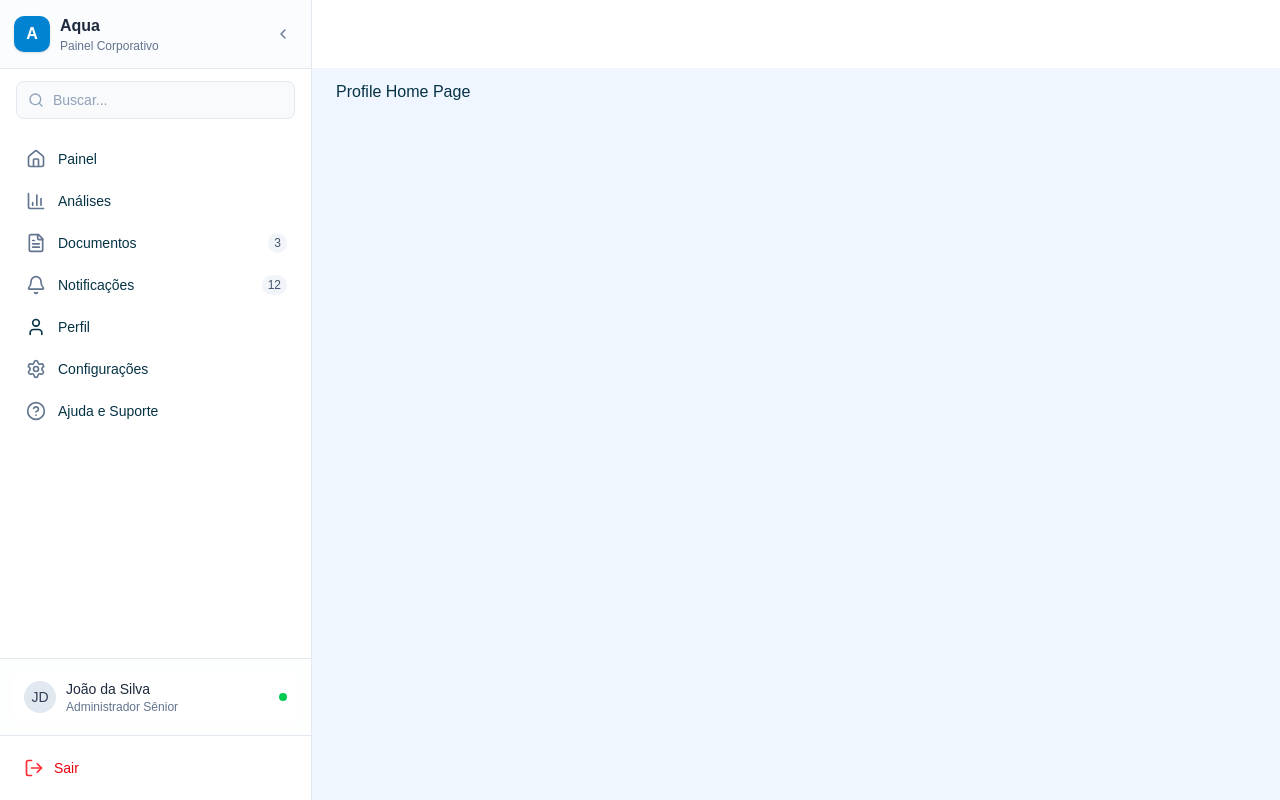
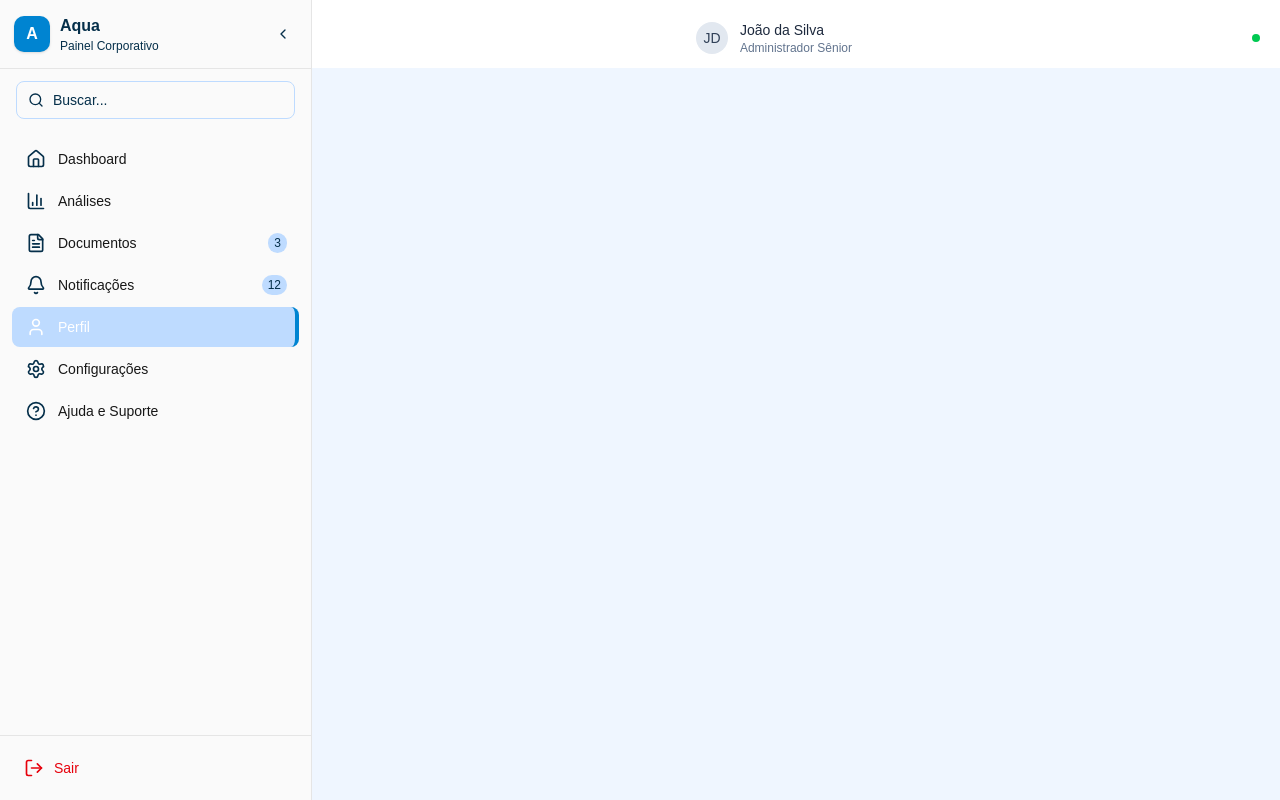
Before and after one commit to tcc-aqua/aqua, a Next.js app in the folder dashboard/: page /profile in a window 1280 px wide. Built offline with nearby package versions, Linux system fonts and the light colour scheme.

Commit message:
feat/HeaderSidebar

```diff
--- a/dashboard/src/app/dashboard/page.jsx
+++ /dev/null
@@ -1,6 +0,0 @@
-
-
-
-export default function Dashboard() {
-  return <div >Dashboard Home Page</div>;
-}
--- a/dashboard/src/app/layout.jsx
+++ b/dashboard/src/app/layout.jsx
@@ -17,7 +17,7 @@ const geistMono = Geist_Mono({
 });
 
 export const metadata = {
-  title: "Create Next App",
+  title: "AQUA",
   description: "Generated by create next app",
 };
 
@@ -37,15 +37,11 @@ export default function RootLayout({ children }) {
 
           <div className="flex min-h-screen">
 
-            <div className="fixed left-0 top-0 h-screen w-64 z-200 ">
-              <Sidebar />
-            </div>
-
 
             <div className="flex-1 ml-64 p-20">
-              <PageTransitionWrapper>
+
                 {children}
-              </PageTransitionWrapper>
+
             </div>
           </div>
 
--- a/dashboard/src/app/profile/page.jsx
+++ b/dashboard/src/app/profile/page.jsx
@@ -1,6 +1,9 @@
-
+import { Sidebar } from "@/components/modern-side-bar";
 
 
 export default function Profile() {
-  return <div>Profile Home Page</div>;
+  return (
+  <div className="fixed left-0 top-0 h-screen w-64 z-50">
+        <Sidebar />
+      </div>)
 }
--- a/dashboard/src/components/Inputs/ConfirmChanges.jsx
+++ b/dashboard/src/components/Inputs/ConfirmChanges.jsx
@@ -18,7 +18,7 @@ export default function ConfirmChanges() {
 
   const handleConfirm = () => {
     setOpen(false)
-    toast.success("Alterações salvas com sucesso!") // popup do sonner
+    toast.success("Alterações salvas com sucesso!")
   }
 
   return (
--- a/dashboard/src/components/Layout/Header/page.jsx
+++ b/dashboard/src/components/Layout/Header/page.jsx
@@ -1,9 +1,35 @@
+'use client';
 
+import { useIsMobile } from '@/hooks/use-mobile';
 
 export default function Header() {
-    return (<>
-    <div className="mx-auto w-full h-17 bg-white fixed z-100">
+  const isMobile = useIsMobile();
 
-    </div>
-    </>);
+  return (
+    <header className="mx-auto w-full h-17 bg-white fixed z-50">
+      <div className={` border-slate-200 ${isMobile ? 'py-3 px-2' : 'p-3'}`}>
+        {!isMobile ? (
+          <div className="flex items-center justify-end space-x-3 p-2 rounded-md bg-white transition-colors duration-200">
+            <div className="w-8 h-8 bg-slate-200 rounded-full flex items-center justify-center">
+              <span className="text-slate-700 font-medium text-sm">JD</span>
+            </div>
+            <div className="min-w-0 mr-100">
+              <p className="text-sm font-medium text-slate-800 truncate">João da Silva</p>
+              <p className="text-xs text-slate-500 truncate">Administrador Sênior</p>
+            </div>
+            <div className="w-2 h-2 bg-green-500 rounded-full" title="Online" />
+          </div>
+        ) : (
+          <div className="flex justify-end">
+            <div className="relative">
+              <div className="w-9 h-9 bg-slate-200 rounded-full flex items-center justify-center">
+                <span className="text-slate-700 font-medium text-sm">JD</span>
+              </div>
+              <div className="absolute -bottom-1 -right-1 w-3 h-3 bg-green-500 rounded-full border-2 border-white" />
+            </div>
+          </div>
+        )}
+      </div>
+    </header>
+  );
 }
--- a/dashboard/src/components/modern-side-bar.jsx
+++ b/dashboard/src/components/modern-side-bar.jsx
@@ -20,7 +20,7 @@ import {
 import { ModeToggle } from './layout/DarkMode/page';
 
 const navigationItems = [
-  { id: "dashboard", name: "Painel", icon: Home, href: "/dashboard" },
+  { id: "dashboard", name: "Dashboard", icon: Home, href: "/dashboard" },
   { id: "analytics", name: "Análises", icon: BarChart3, href: "/analytics" },
   { id: "documents", name: "Documentos", icon: FileText, href: "/documents", badge: "3" },
   { id: "notifications", name: "Notificações", icon: Bell, href: "/notifications", badge: "12" },
@@ -51,22 +51,22 @@ export function Sidebar({ className = "" }) {
     <>
       <button
         onClick={toggleSidebar}
-        className="fixed top-6 left-6 z-50 p-3 rounded-lg bg-white shadow-md border border-slate-100 md:hidden hover:bg-slate-50 transition-all duration-200"
+        className="fixed top-3 left-3 z-50 p-2 rounded-lg bg-white shadow-md border border-border md:hidden hover:bg-muted transition-all duration-200"
         aria-label="Alternar menu lateral"
       >
-        {isOpen ? <X className="h-5 w-5 text-slate-600" /> : <Menu className="h-5 w-5 text-slate-600" />}
+        {isOpen ? <X className="h-5 w-5 text-foreground" /> : <Menu className="h-5 w-5 text-foreground" />}
       </button>
 
       {isOpen && (
         <div
-          className="fixed inset-0 bg-accent backdrop-blur-sm z-30 md:hidden transition-opacity duration-300"
+          className="fixed inset-0 bg-accent/30 backdrop-blur-sm z-30 md:hidden transition-opacity duration-300"
           onClick={toggleSidebar}
         />
       )}
 
       <div
         className={`
-          fixed top-0 left-0 h-screen bg-white border-r border-slate-200 z-999 transition-all duration-300 ease-in-out flex flex-col
+          fixed top-0 left-0 h-screen bg-sidebar border-r border-sidebar-border z-999 transition-all duration-300 ease-in-out flex flex-col
           ${isOpen ? "translate-x-0" : "-translate-x-full"}
           ${isCollapsed ? "w-28" : "w-78"}
           md:translate-x-0 md:static md:z-auto
@@ -74,40 +74,40 @@ export function Sidebar({ className = "" }) {
           ${className}
         `}
       >
-        <div className="flex items-center justify-between p-3.5 border-b border-slate-200 bg-slate-50/60">
+        <div className="flex items-center justify-between p-3.5 border-b border-sidebar-border bg-sidebar/60">
           {!isCollapsed ? (
             <div className="flex items-center space-x-2.5">
               <div className="w-9 h-9 bg-accent rounded-lg flex items-center justify-center shadow-sm">
-                <span className="text-white font-bold text-base">A</span>
+                <span className="text-accent-foreground font-bold text-base">A</span>
               </div>
               <div className="flex flex-col">
-                <span className="font-semibold text-slate-800 text-base">Aqua</span>
-                <span className="text-xs text-slate-500">Painel Corporativo</span>
+                <span className="font-semibold text-muted-foreground text-base">Aqua</span>
+                <span className="text-xs text-muted-foreground">Painel Corporativo</span>
               </div>
             </div>
           ) : (
             <div className="w-9 h-10 bg-accent rounded-lg flex items-center justify-center mx-auto shadow-sm">
-              <span className="text-white font-bold text-base">A</span>
+              <span className="text-accent-foreground font-bold text-base">A</span>
             </div>
           )}
 
           <button
             onClick={toggleCollapse}
-            className="hidden md:flex p-1.5 rounded-md hover:bg-slate-100 transition-all duration-200"
+            className="hidden md:flex p-1.5 rounded-md hover:bg-muted transition-all duration-200"
             aria-label={isCollapsed ? "Expandir menu" : "Colapsar menu"}
           >
-            {isCollapsed ? <ChevronRight className="h-4 w-4 text-slate-500" /> : <ChevronLeft className="h-4 w-4 text-slate-500" />}
+            {isCollapsed ? <ChevronRight className="h-4 w-4 text-muted-foreground" /> : <ChevronLeft className="h-4 w-4 text-muted-foreground" />}
           </button>
         </div>
 
         {!isCollapsed && (
           <div className="px-4 py-3">
             <div className="relative">
-              <Search className="absolute left-3 top-1/2 transform -translate-y-1/2 h-4 w-4 text-slate-400" />
+              <Search className="absolute left-3 top-1/2 transform -translate-y-1/2 h-4 w-4 text-muted-foreground" />
               <input
                 type="text"
                 placeholder="Buscar..."
-                className="w-full pl-9 pr-4 py-2 bg-slate-50 border border-slate-200 rounded-md text-sm placeholder-slate-400 focus:outline-none focus:ring-2 focus:ring-blue-500 focus:border-transparent transition-all duration-200"
+                className="w-full pl-9 pr-4 py-2  border border-border rounded-md text-sm placeholder-muted-foreground focus:outline-none focus:ring-2 focus:ring-primary focus:border-transparent transition-all duration-200"
               />
             </div>
           </div>
@@ -120,97 +120,70 @@ export function Sidebar({ className = "" }) {
               const isActive = pathname === item.href;
 
               return (
-                <li key={item.id} className="relative">
+                <li key={item.id} className="relative group">
                   <Link
                     href={item.href}
-                    className={`w-full flex items-center transition-all duration-200 group text-foreground dark:text-secondary dark:focus:text-accent-foreground hover:scale-99
+                    className={`
+                      w-full flex items-center transition-all duration-200
                       ${isCollapsed ? "justify-center px-2 py-2.5" : "space-x-2.5 px-3 py-2.5"}
-                      ${isActive ? "focus:bg-muted focus:border-r-accent focus:border-r-5 focus:text-accent-foreground" : "hover:text-accent"}
-                      rounded-md text-left`}
+                      rounded-md text-left
+                      ${isActive ? "bg-muted border-r-4 border-accent text-accent-foreground" : "text-sidebar-foreground hover:text-accent"}
+                    `}
                     title={isCollapsed ? item.name : undefined}
                     onClick={() => {
                       if (window.innerWidth < 768) setIsOpen(false);
                     }}
                   >
                     <div className="flex items-center justify-center min-w-[24px]">
-                      <Icon className={`h-5 w-5 ${isActive ? "text-foregraund" : "text-slate-500 group-hover:text-accent "}`} />
+                      <Icon className={`h-5 w-5 ${isActive ? "text-accent-foreground" : "text-muted-foreground group-hover:text-accent"}`} />
                     </div>
 
                     {!isCollapsed && (
-                      <div className="flex items-center justify-between w-full">
+                      <div className="flex items-center justify-between w-full ">
                         <span className={`text-sm ${isActive ? "font-medium" : "font-normal"}`}>{item.name}</span>
                         {item.badge && (
-                          <span className={`px-1.5 py-0.5 text-xs font-medium rounded-full ${isActive ? "bg-blue-100 text-blue-700" : "bg-slate-100 text-slate-600"}`}>
+                          <span className={`px-1.5 py-0.5 text-xs font-medium rounded-full ${isActive ? "bg-primary text-primary-foreground" : "bg-muted text-muted-foreground"}`}>
                             {item.badge}
                           </span>
                         )}
                       </div>
                     )}
                   </Link>
-
-
+{/*
                   {isCollapsed && (
-                    <div className="fixed left-[4.5rem] px-2 py-1 bg-accent text-white text-xs rounded opacity-0 invisible group-hover:opacity-100 group-hover:visible transition-all duration-200 whitespace-nowrap z-50">
+                    <div className="fixed left-[4.5rem] px-2 py-1 bg-accent text-accent-foreground text-xs rounded opacity-0 invisible group-hover:opacity-100 group-hover:visible transition-all duration-200 whitespace-nowrap z-500">
                       {item.name}
                       {item.badge && (
                         <span className="ml-1.5 px-1 py-0.5 bg-accent rounded-full text-[10px]">{item.badge}</span>
                       )}
                       <div className="absolute left-0 top-1/2 transform -translate-y-1/2 -translate-x-1 w-1.5 h-1.5 bg-accent rotate-45" />
                     </div>
-                  )}
+                  )} */}
                 </li>
               );
             })}
           </ul>
         </nav>
 
-        <div className="mt-auto border-t border-slate-200">
-          <div className={`border-b border-slate-200 bg-slate-50/30 ${isCollapsed ? 'py-3 px-2' : 'p-3'}`}>
-            {!isCollapsed ? (
-              <div className="flex items-center px-3 py-2 rounded-md bg-white hover:bg-muted transition-colors duration-200">
-                <div className="w-8 h-8 bg-slate-200 rounded-full flex items-center justify-center">
-                  <span className="text-slate-700 font-medium text-sm">JD</span>
-                </div>
-                <div className="flex-1 min-w-0 ml-2.5">
-                  <p className="text-sm font-medium text-slate-800 truncate">João da Silva</p>
-                  <p className="text-xs text-slate-500 truncate">Administrador Sênior</p>
-                </div>
-                <div className="w-2 h-2 bg-green-500 rounded-full ml-2" title="Online" />
-              </div>
-            ) : (
-              <div className="flex justify-center">
-                <div className="relative">
-                  <div className="w-9 h-9 bg-slate-200 rounded-full flex items-center justify-center">
-                    <span className="text-slate-700 font-medium text-sm">JD</span>
-                  </div>
-                  <div className="absolute -bottom-1 -right-1 w-3 h-3 bg-green-500 rounded-full border-2 border-white" />
-                </div>
-              </div>
-            )}
-          </div>
-
+        <div className="mt-auto border-t border-sidebar-border">
           <div className="p-3">
             <Link
               href="/logout"
-              className={`w-full flex items-center rounded-md text-left transition-all duration-200 group text-red-600 hover:bg-red-50 hover:text-red-700 ${isCollapsed ? "justify-center p-2.5" : "space-x-2.5 px-3 py-2.5"}`}
+              className={`w-full flex items-center rounded-md text-left transition-all duration-200 group text-destructive hover:bg-destructive/10  ${isCollapsed ? "justify-center p-2.5" : "space-x-2.5 px-3 py-2.5"}`}
             >
-              <LogOut className="h-5 w-5 flex-shrink-0 text-red-500 group-hover:text-red-600" />
+              <LogOut className="h-5 w-5 flex-shrink-0 text-destructive" />
               {!isCollapsed && <span className="text-sm">Sair</span>}
             </Link>
 
             {isCollapsed && (
-              <div className="fixed left-[4.5rem] px-2 py-1 bg-slate-800 text-white text-xs rounded opacity-0 invisible group-hover:opacity-100 group-hover:visible transition-all duration-200 whitespace-nowrap z-50">
+              <div className="fixed left-[4.5rem] px-2 py-1 bg-destructive text-destructive-foreground text-xs rounded opacity-0 invisible hover:opacity-100 group-hover:visible transition-all duration-200 whitespace-nowrap z-50">
                 Sair
-                <div className="absolute left-0 top-1/2 transform -translate-y-1/2 -translate-x-1 w-1.5 h-1.5 bg-slate-800 rotate-45" />
+                <div className="absolute left-0 top-1/2 transform -translate-y-1/2 -translate-x-1 w-1.5 h-1.5 bg-destructive rotate-45" />
               </div>
             )}
           </div>
         </div>
       </div>
-
-      <div className={`transition-all duration-300 ease-in-out w-full ${isCollapsed ? "md:ml-20" : "md:ml-72"}`}>
-
-      </div>
     </>
   );
 }
```
Also changed, not shown: dashboard/src/app/(dashboard)/page.jsx (added, +10 -0 lines), dashboard/src/app/settings/page.jsx (+20 -9 lines), dashboard/src/components/Layout/AnimationBetweenPages/page.jsx (+0 -8 lines).
